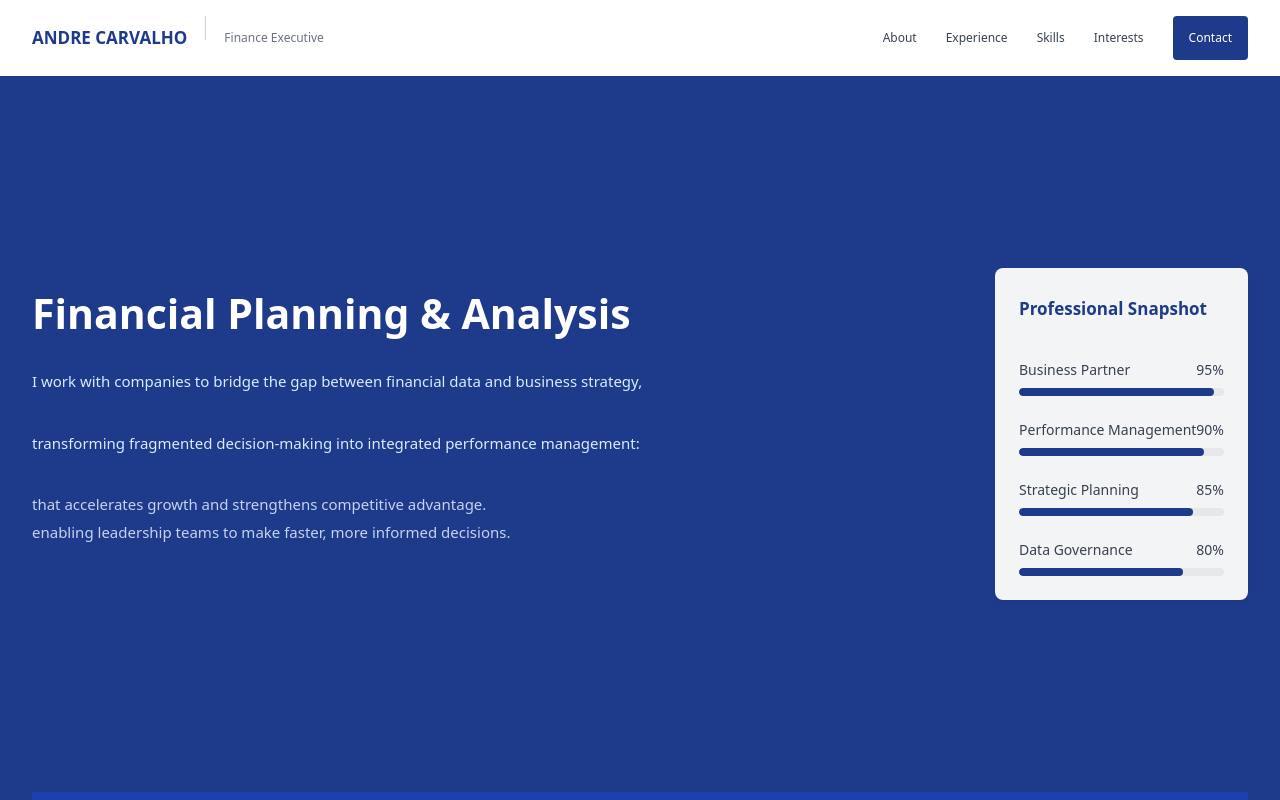
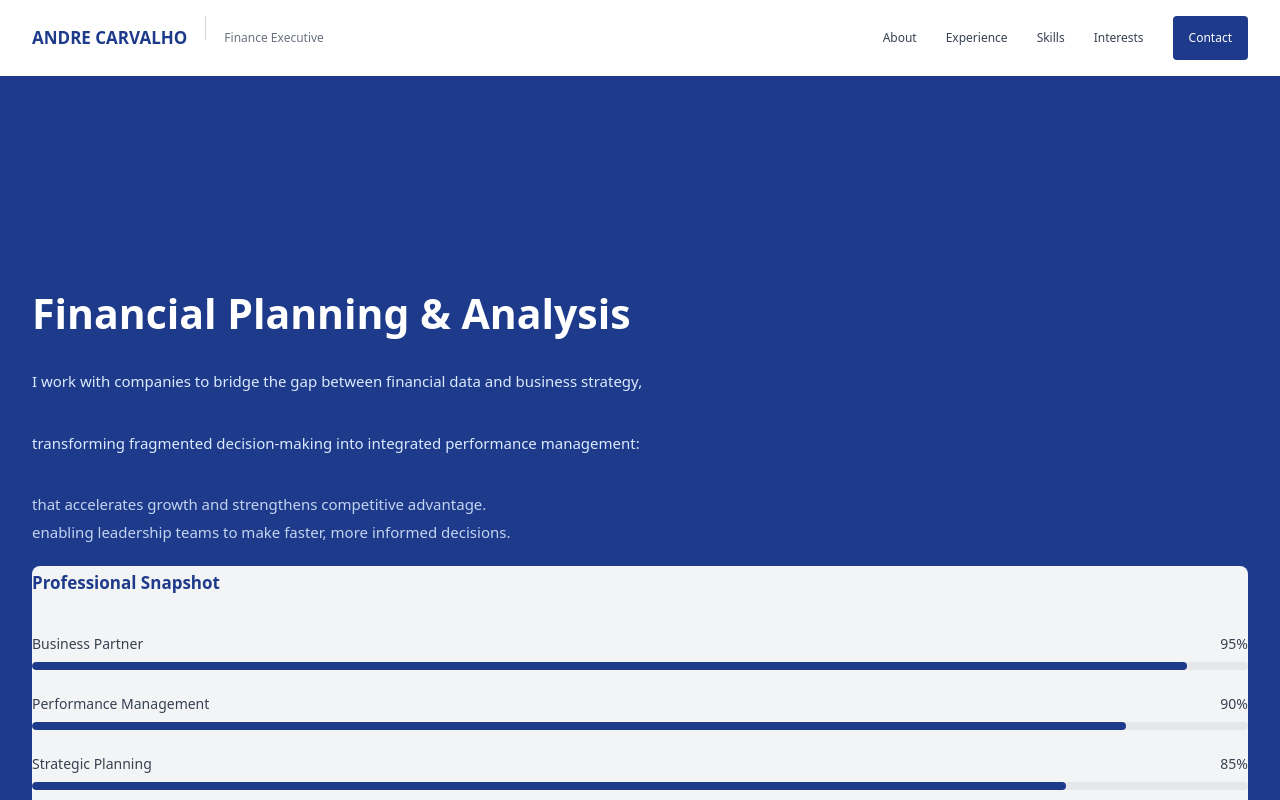
Before and after one commit to andrecarva/andre.github.io, a React (Vite) app: page / in a window 1280 px wide. Shown: the top 800 px of the page. Built offline with nearby package versions, Linux system fonts and the light colour scheme.

Commit message:
Enlarge Professional Snapshot frame
Increase the size of the Professional Snapshot frame in the Hero section by 20%.

```diff
--- a/src/components/sections/Hero.tsx
+++ b/src/components/sections/Hero.tsx
@@ -27,7 +27,7 @@ export function Hero({ className }: HeroProps) {
             </p>
           </div>
 
-          <div className="bg-gray-100 shadow-[0px_4px_6px_-4px_rgba(0,0,0,0.1)] p-6 rounded-lg">
+          <div className="bg-gray-100 shadow-[0px_4px_6px_-4px_rgba(0,0,0,0.1)] p-7.2 rounded-lg w-[120%]">
             <h2 className="text-blue-900 text-[17px] font-bold leading-loose mb-[34px]">
               Professional Snapshot
             </h2>
```
